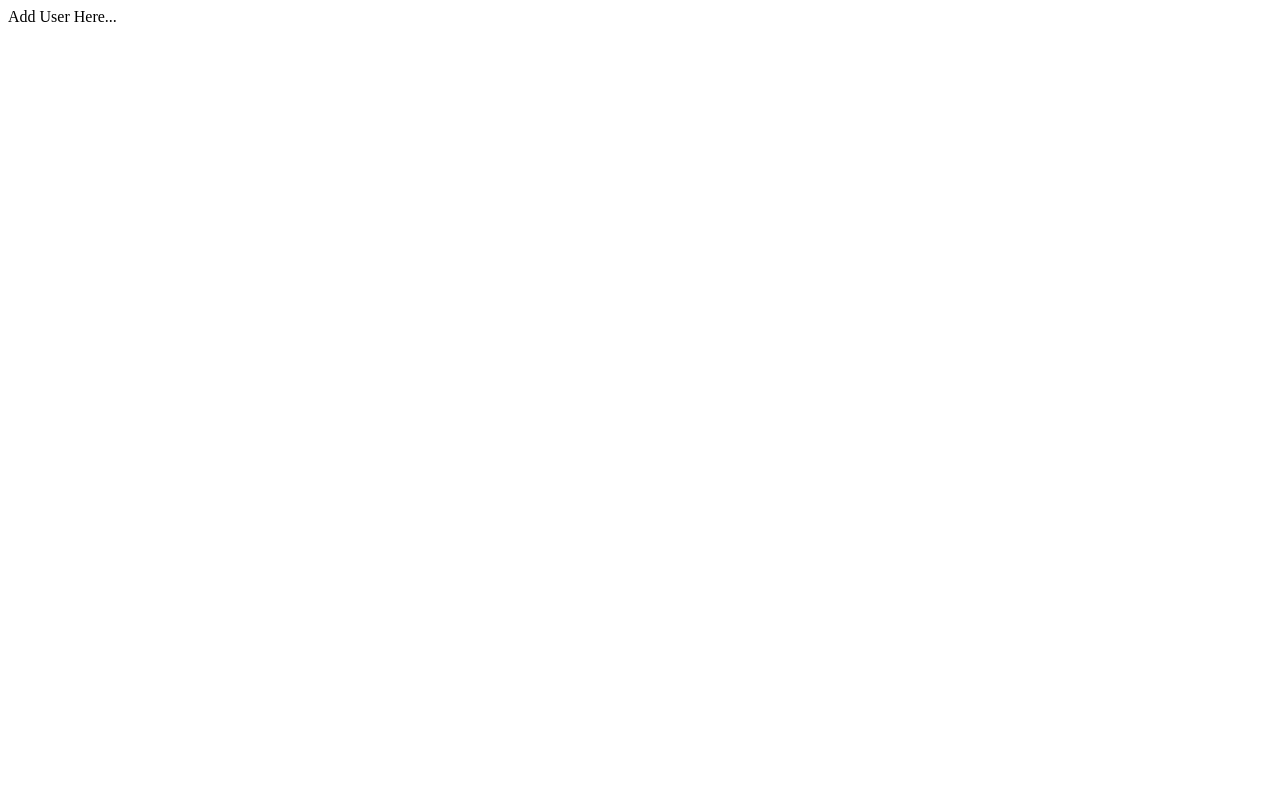
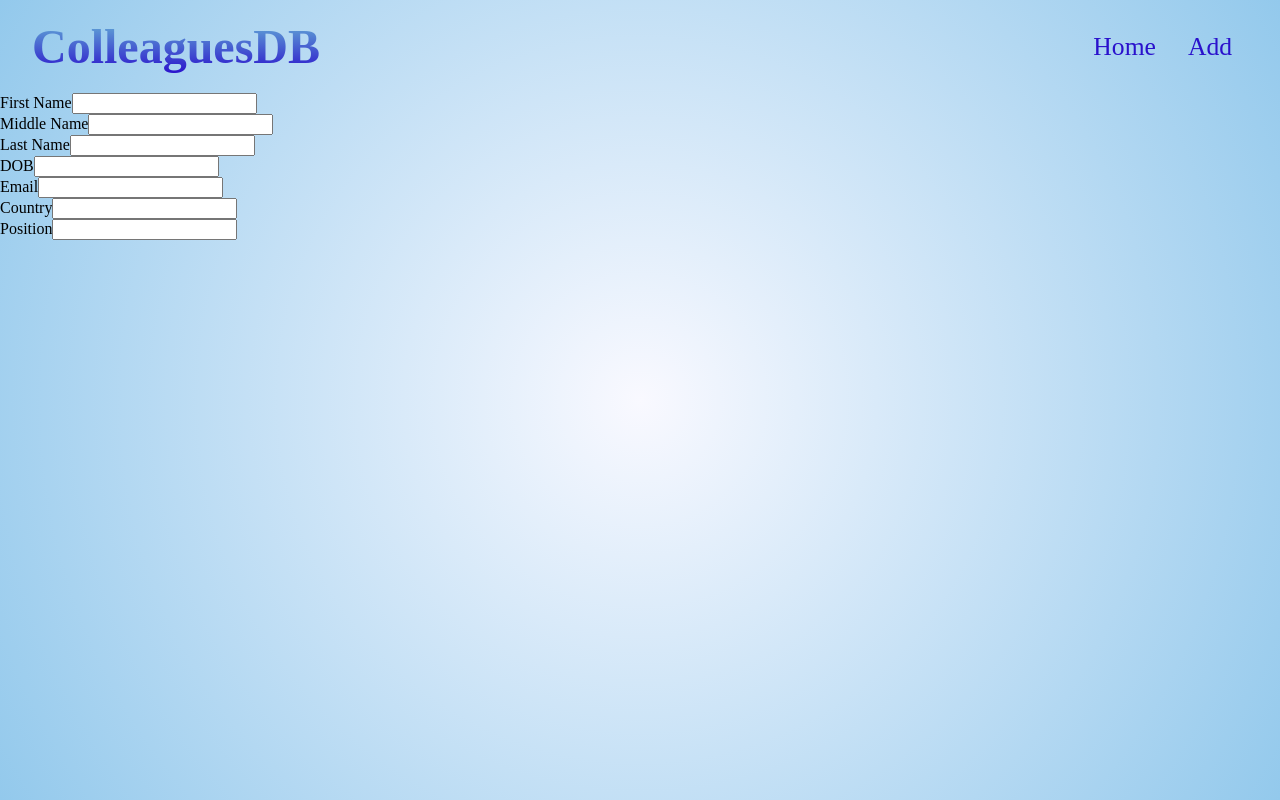
Before and after one commit to Rishabh3321/onJuno-Assignment, a React (Create React App) app in the folder app/: page /add in a window 1280 px wide. Built offline with nearby package versions, Linux system fonts and the light colour scheme.

Commit message:
Working on addUser component.

```diff
--- a/app/public/index.html
+++ b/app/public/index.html
@@ -13,6 +13,12 @@
     <link rel="manifest" href="%PUBLIC_URL%/manifest.json" />
     <title>Users List</title>
   </head>
+  <style>
+    body {
+      padding: 0;
+      margin: 0;
+    }
+  </style>
   <body>
     <noscript>You need to enable JavaScript to run this app.</noscript>
     <div id="root"></div>
--- a/app/src/components/addUser/index.jsx
+++ b/app/src/components/addUser/index.jsx
@@ -2,7 +2,44 @@ import React, { useState } from "react";
 
 const AddUser = () => {
   const [user, setUser] = useState();
-  return <div>Add User Here...</div>;
+  const onAdduser = (e) => {
+    e.preventDefault();
+    console.log(e);
+  };
+  return (
+    <div>
+      <form onSubmit={onAdduser}>
+        <div className="input-group">
+          <label>First Name</label>
+          <input type="text"></input>
+        </div>
+        <div className="input-group">
+          <label>Middle Name</label>
+          <input type="text"></input>
+        </div>
+        <div className="input-group">
+          <label>Last Name</label>
+          <input type="text"></input>
+        </div>
+        <div className="input-group">
+          <label>DOB</label>
+          <input type="text"></input>
+        </div>
+        <div className="input-group">
+          <label>Email</label>
+          <input type="text"></input>
+        </div>
+        <div className="input-group">
+          <label>Country</label>
+          <input type="text"></input>
+        </div>
+        <div className="input-group">
+          <label>Position</label>
+          <input type="text"></input>
+        </div>
+      </form>
+    </div>
+  );
 };
 
 export default AddUser;
--- a/app/src/components/listUsers/index.jsx
+++ b/app/src/components/listUsers/index.jsx
@@ -30,7 +30,7 @@ const ListUsers = () => {
           <td>{firstName || " - "}</td>
           <td>{middleName || " - "}</td>
           <td>{lastName || " - "}</td>
-          <td>{dob.toISOString() || " - "}</td>
+          <td>{dob.toJSON().slice(0, 10) || " - "}</td>
           <td>{country || " - "}</td>
           <td>{email || " - "}</td>
           <td>{position || " - "}</td>
--- a/app/src/components/listUsers/style.css
+++ b/app/src/components/listUsers/style.css
@@ -7,6 +7,7 @@ th {
 table {
   width: 100%;
   border-collapse: collapse;
+  margin-top: 2rem;
 }
 /* Zebra striping */
 tr:nth-of-type(odd) {
--- /dev/null
+++ b/app/src/layout/header/index.jsx
@@ -0,0 +1,21 @@
+import React from "react";
+import { Link } from "react-router-dom";
+import "./style.css";
+
+const Header = () => {
+  return (
+    <div className="header">
+      <h1>ColleaguesDB</h1>
+      <div>
+        <Link className="link" to="/">
+          Home
+        </Link>
+        <Link className="link" to="/add">
+          Add
+        </Link>
+      </div>
+    </div>
+  );
+};
+
+export default Header;
--- /dev/null
+++ b/app/src/layout/header/style.css
@@ -0,0 +1,19 @@
+.header {
+  display: flex;
+  align-items: center;
+  justify-content: space-between;
+  padding: 0px 2rem;
+}
+h1 {
+  font-size: 48px;
+  margin: 1.2rem 0;
+  background: linear-gradient(rgb(101, 178, 214), rgb(42, 17, 204));
+  background-clip: text;
+  -webkit-text-fill-color: transparent;
+}
+.link {
+  font-size: 1.6rem;
+  margin: 1rem;
+  color: rgb(42 17 204);
+  text-decoration: none;
+}
--- /dev/null
+++ b/app/src/layout/index.jsx
@@ -0,0 +1,20 @@
+import React from "react";
+import Header from "./header";
+
+const Layout = ({ children }) => {
+  const styles = {
+    background:
+      "radial-gradient(circle, rgba(2,0,36,1) 0%, rgba(249,249,255,1) 0%, rgba(147,201,236,1) 100%)",
+    width: "100vw",
+    height: "100vh",
+  };
+
+  return (
+    <div style={styles}>
+      <Header />
+      {children}
+    </div>
+  );
+};
+
+export default Layout;
--- a/app/src/routes/index.jsx
+++ b/app/src/routes/index.jsx
@@ -3,13 +3,16 @@ import { Route, Switch } from "react-router";
 import AddUser from "../components/addUser";
 import EditUser from "../components/editUser";
 import ListUsers from "../components/listUsers";
+import Layout from "../layout";
 
 const Routes = () => {
   return (
     <Switch>
-      <Route path="/" exact component={ListUsers} />
-      <Route path="/add" exact component={AddUser} />
-      <Route path="/edit" exact component={EditUser} />
+      <Layout>
+        <Route path="/" exact component={ListUsers} />
+        <Route path="/add" exact component={AddUser} />
+        <Route path="/edit" exact component={EditUser} />
+      </Layout>
     </Switch>
   );
 };
```
Also changed, not shown: app/src/components/addUser/style.css (added).
